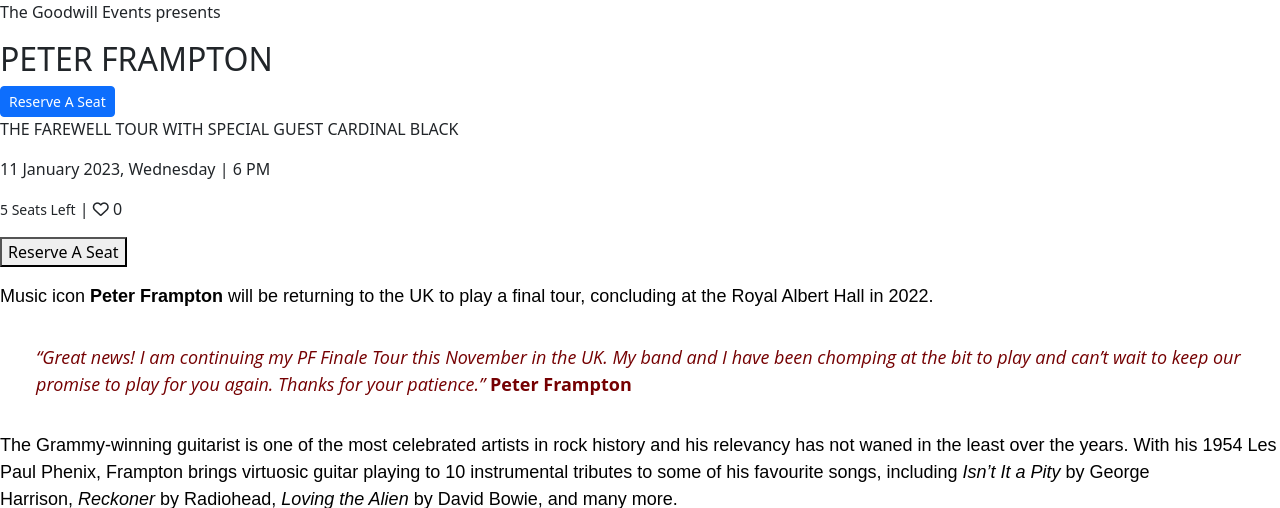
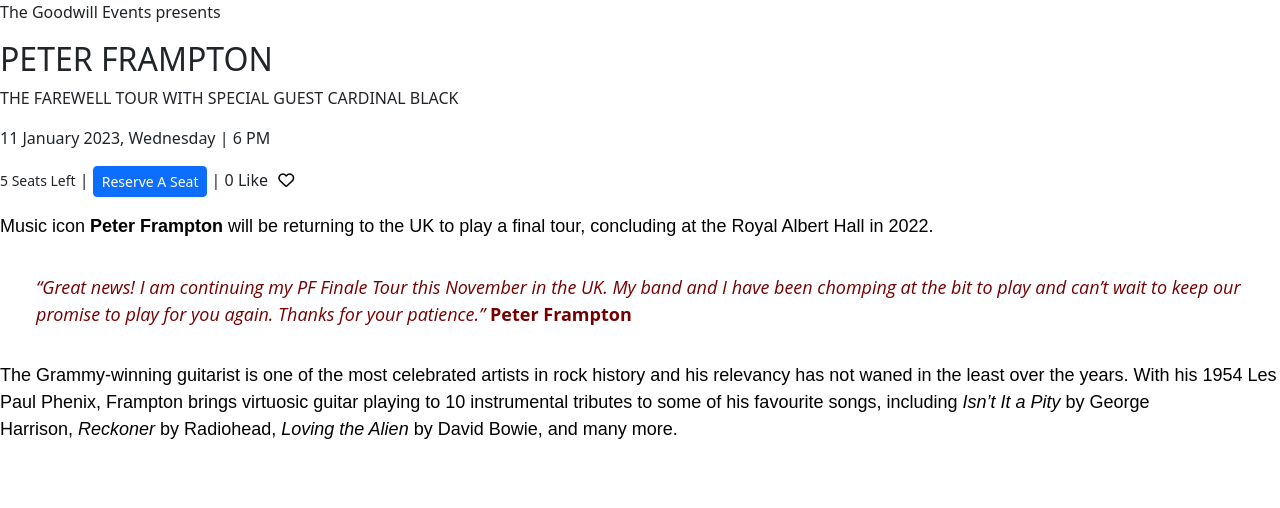
Before and after one commit to marked-gil/goodwill-events, a Django app: a page that uses templates/event_details.html in a window 1280 px wide. Shown: the part 82-590 px from the top of the page. Run offline with Django 3.2, Linux system fonts and the light colour scheme; a user stored in the database is signed in; data comes from the database, SQL or seed files in the repository; both versions use the stored data as it was after the commit; some libraries are stand-ins or nearby versions.

Commit message:
Add the like icon to toggle in the template

```diff
--- a/static/css/style.css
+++ b/static/css/style.css
@@ -2,6 +2,21 @@
     list-style-type: none;
     text-decoration: none;
 }
+
+#reserve-seat-wrapper {
+    display: inline;
+}
+
+/* event likes */
+#like-form {
+    display: inline;
+}
+
+#like-form>button {
+    background: none;
+    border: none;
+}
+
 
 /* FOOTER */
 footer {
--- a/templates/event_details.html
+++ b/templates/event_details.html
@@ -12,20 +12,32 @@
 <div>
     <p>The Goodwill Events presents</p>
     <h2>{{ event }}</h2>
-    <a href="{% url 'seatmap' event.slug %}"><button type="button" class="btn btn-primary btn-sm">Reserve A
-        Seat</button></a>
     <p>{{ event.blurb }}</p>
     <p>{{ event.event_date|date:'d F Y, l' }} | <span>{{ event.event_time|date:'g A' }}</span></p>
-    <p>
-        <small>5 Seats Left</small> |
+    <p id="reserve-seat-wrapper">
+        <small>5 Seats Left</small> | <a href="{% url 'seatmap' event.slug %}"><button type="button" class="btn btn-primary btn-sm">Reserve A
+            Seat</button></a> |
+    </p>
+
+    {{ event.total_likes }}
+    {% if event.total_likes > 1 %}
+    <span>Likes</span>
+    {% else %}
+    <span>Like</span>
+    {% endif %}
+
+    {% if user.is_authenticated %}
+    <form action="{% url 'event_like' event.slug %}" method="POST" id="like-form">
+        {% csrf_token %}
+
         {% if liked %}
-        <i class="fa-solid fa-heart"></i>
+        <button type="submit" name="event_id" value="event.slug"><i class="fa-solid fa-heart"></i></button>
         {% else %}
-        <i class="fa-regular fa-heart"></i>
+        <button type="submit" name="event_id" value="event.slug"><i class="fa-regular fa-heart"></i></button>
         {% endif %}
-        {{ event.total_likes }}
-    </p>
-    <button>Reserve A Seat</button>
+    </form>
+    {% endif %}
+
     <div>
         <p>{{ event.post_content | safe }}</p>
     </div>
```
Also changed, not shown: db.sqlite3.
